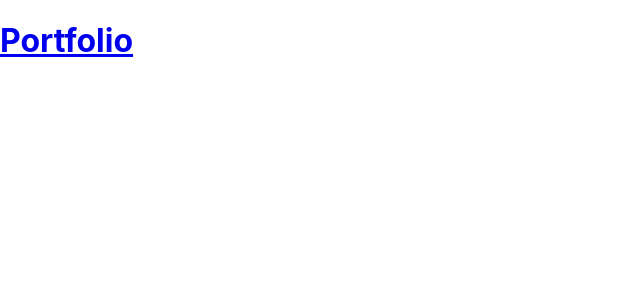
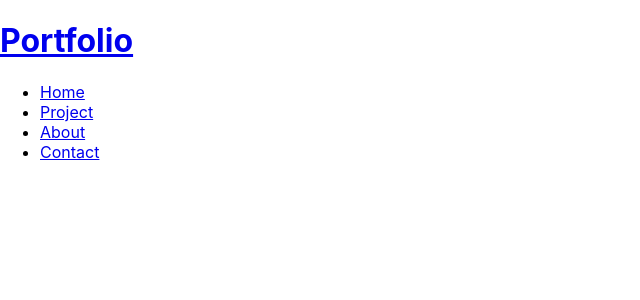
Before and after one commit to jcGrennan/react-portfolio-website, a React (Create React App) app: page / in a window 1280 px wide. Shown: the top 300 px of the page, without its empty margins (0-640 px from the left). Built offline with nearby package versions, Linux system fonts and the light colour scheme.

Commit message:
jsx composed

```diff
--- a/src/components/Navbar.js
+++ b/src/components/Navbar.js
@@ -2,11 +2,34 @@
 import {Link} from "react-router-dom"
 
 export default function Navbar() {
+
     return (
+
         <div className="nav">
+
             <Link to="/">
                 <h1>Portfolio</h1>
             </Link>
+
+            <ul>
+                <li>
+                    <Link to="/">Home</Link>
+                </li>
+
+                <li>
+                    <Link to="/project">Project</Link>
+                </li>
+
+                <li>
+                    <Link to="/about">About</Link>
+                </li>
+
+                <li>
+                    <Link to="/contact">Contact</Link>
+                </li>
+            </ul>
+
         </div>
+
     )
 }
```
